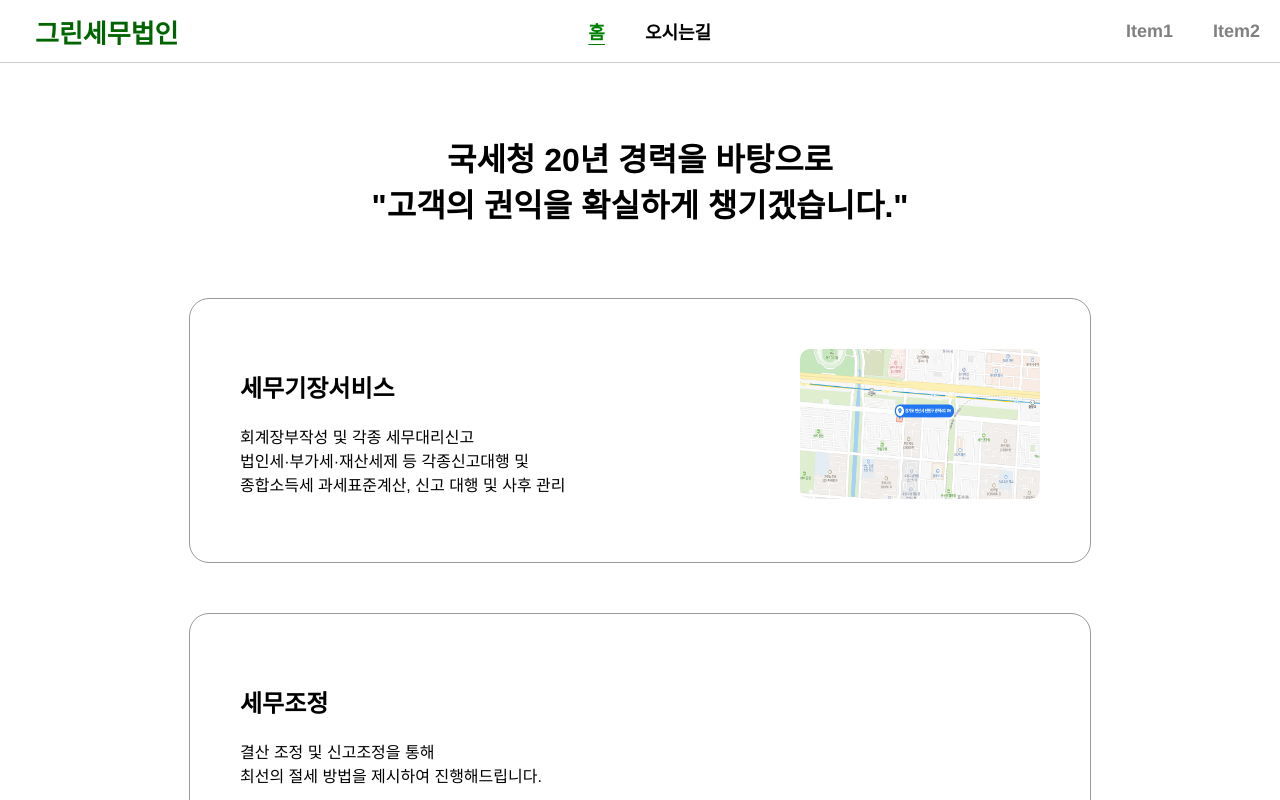
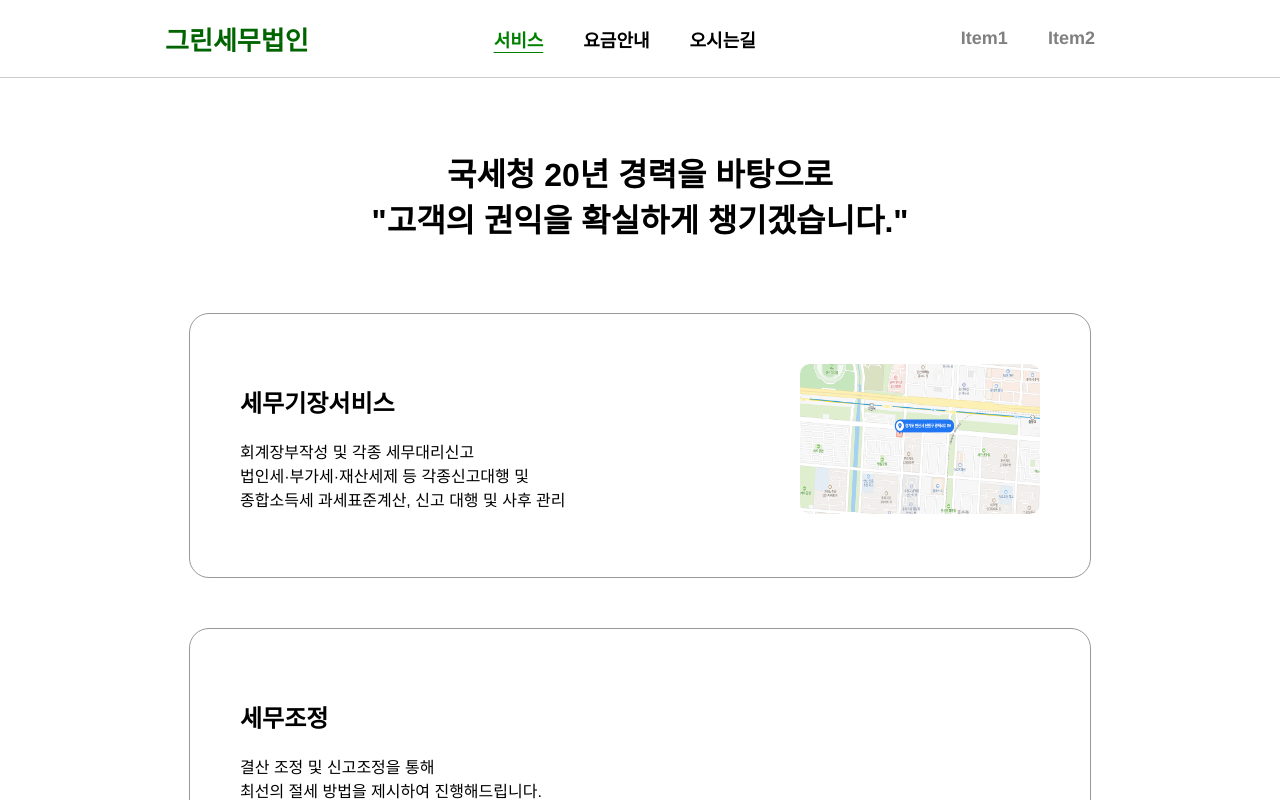
Before and after one commit to hungikim/accounting-agency-website, a React (Vite) app: page / in a window 1280 px wide. Shown: the top 800 px of the page. Built offline with nearby package versions, Linux system fonts and the light colour scheme.

Commit message:
added a new tab in navbar

```diff
--- a/src/Footer.jsx
+++ b/src/Footer.jsx
@@ -4,6 +4,11 @@ export default function Footer(){
     return (
         <footer className='Footer'>
             <div className='footer-container'>
+                <div className='footer-tel-info'>
+                    <p className='footer-column-title'>전화상담</p>
+                    <p>031-439-3455 (09:00 ~ 17:00)</p>
+                </div>
+                <div className='footer-break'></div>
                 <ul className="footer-column">
                     <li className='footer-column-title'>제목1</li>
                     <li>항목1</li>
@@ -27,11 +32,6 @@ export default function Footer(){
                     <li>항목2</li>
                     <li>항목3</li>
                 </ul>
-                <div className='footer-break'></div>
-                <div className='footer-tel-info'>
-                    <p className='footer-column-title'>전화상담</p>
-                    <p>031-439-3455 (09:00 ~ 17:00)</p>
-                </div>
             </div>
         </footer>
     )
--- a/src/Navbar.css
+++ b/src/Navbar.css
@@ -10,37 +10,33 @@ header {
     font-size: 18px;
     font-weight: bold;
     flex-wrap: wrap;
-    justify-content: space-between;
+    justify-content: space-evenly;
     align-items: center;
-    gap: 20px;
 }
 
 .Navbar a {
     text-decoration: none;
 }
 
+.logo {
+    font-size: 26px;
+    font-weight: bold;
+    color: darkgreen;
+    padding: 20px 0;
+}
+
+.navbar-center {
+
+}
+.navbar-center a {
+    color: black;
+}
 .navbar-center a.active {
     color: green;
     text-decoration: underline;
     text-decoration-color: green;
     text-underline-offset: 5px;
 }
-
-.logo {
-    cursor: pointer;
-    font-size: 26px;
-    font-weight: bold;
-    margin-left: 20px;
-}
-.logo a {
-    color: darkgreen;
-    padding: 10px 15px;
-}
-
-.navbar-center a {
-    color: black;
-}
-
 .navbar-right a {
     color: gray;
 }
--- a/src/Navbar.jsx
+++ b/src/Navbar.jsx
@@ -10,12 +10,13 @@ export default function Navbar(){
     return (
         <header>
             <nav className='Navbar' onClick={navScrollToTop}>
-                <div className='logo'>
-                    <NavLink to='/'>그린세무법인</NavLink>
-                </div>
+                <div className='logo'>그린세무법인</div>
                 <ul className='navbar-center'>
                     <li className="nav-item">
-                        <NavLink to='/'>홈</NavLink>
+                        <NavLink to='/'>서비스</NavLink>
+                    </li>
+                    <li className='nav-item'>
+                        <NavLink to='/dfg'>요금안내</NavLink>
                     </li>
                     <li className="nav-item">
                         <NavLink to='/office'>오시는길</NavLink>
--- a/src/NotFound.css
+++ b/src/NotFound.css
@@ -1,5 +1,5 @@
 .NotFound {
     margin: 50px;
     font-size: 24px;
-    font-weight: bold;
+    text-align: center;
 }
--- a/src/NotFound.jsx
+++ b/src/NotFound.jsx
@@ -13,7 +13,7 @@ export default function NotFound(){
 
     return (
         <div className='NotFound'>
-            :( 유효한 URL이 아닙니다. 잠시 후 자동으로 리다이렉트됩니다 ...
+            :( 유효한 URL이 아닙니다. 잠시 후 메인 페이지로 리다이렉트됩니다 ...
         </div>
     )
 }
```
